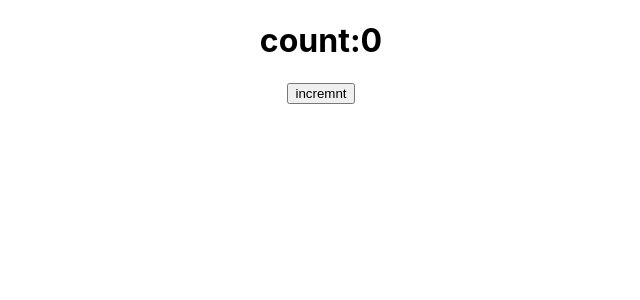
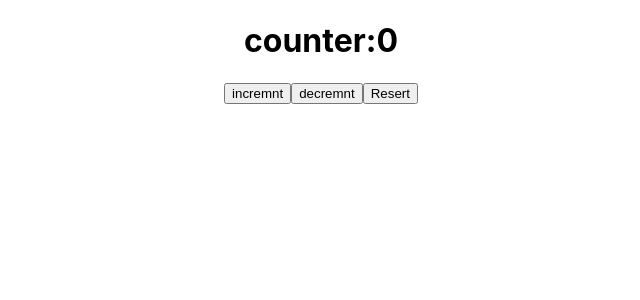
Before and after one commit to Sathiskumar2113/Myown, a React (Create React App) app: page / in a window 1280 px wide. Shown: the top 300 px of the page, without its empty margins (319-959 px from the left). Built offline with nearby package versions, Linux system fonts and the light colour scheme.

Commit message:
props draling concepts

```diff
--- a/src/App.js
+++ b/src/App.js
@@ -6,10 +6,27 @@ import Counter from './components/Counter';
 function App() {
 
   let [count,setcount]= useState(0);
+  let[histery,setHistery]=useState([]);
+
+  useEffect(()=>{
+
+    console.log(histery);
+  },[histery]);
 
 const incremnt=()=>{
 
   setcount(count+1);
+  setHistery([...histery, 'I']);
+}
+
+const decremnt=()=>{
+  setcount(count-1);
+  setHistery([...histery, 'D']);
+
+}
+const resert=()=>{
+  setcount(0);
+  setHistery([...histery, 'R']);
 }
 
 
@@ -18,10 +35,14 @@ const incremnt=()=>{
 
      <Counter
      count={count}
+     histery={histery}
+
+     ></Counter >
 
 
-     ></Counter>
      <button onClick={incremnt}>incremnt</button>
+     <button onClick={decremnt}>decremnt</button>
+     <button onClick={resert}>Resert</button>
 
     </div>
   );
--- a/src/components/Counter.jsx
+++ b/src/components/Counter.jsx
@@ -1,10 +1,16 @@
-import React from 'react'
 
-export default function Counter(props) {
+import Histery from "./Histery"
+
+export default function Counter({count,histery}) {
 
   return (
     <div>
-        <h1> count:{props.count}</h1>
+        <h1>counter:{count}</h1>
+
+   <Histery
+   histery={histery}
+
+   ></Histery>
 
     </div>
   )
--- /dev/null
+++ b/src/components/Histery.jsx
@@ -0,0 +1,11 @@
+import React from 'react'
+
+export default function Histery({histery}) {
+  return (
+    <div>
+      {
+        histery.join(', ')
+      }
+    </div>
+  )
+}
```
